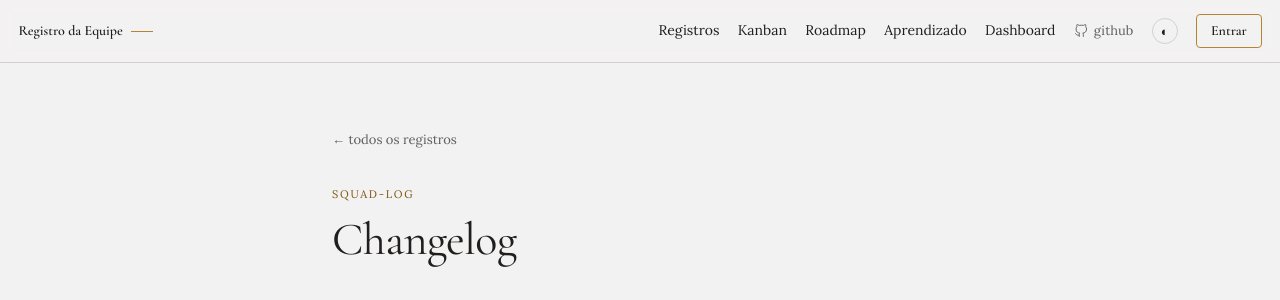
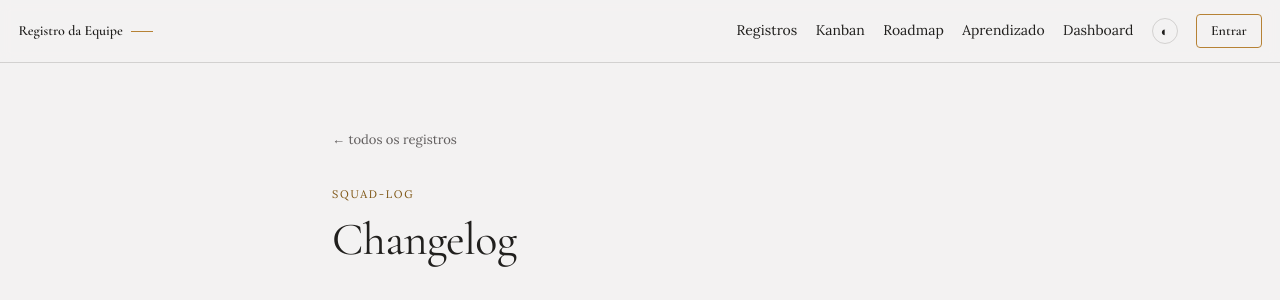
Before and after one commit to lorenzzo-urso/squad-log, a FastAPI app: page /changelog in a window 1280 px wide. Shown: the top 300 px of the page. Run offline with FastAPI, Linux system fonts and the light colour scheme; some libraries are stand-ins or nearby versions.

Commit message:
Remove links pro repositorio GitHub do site (nav e rodape)
Co-Authored-By: Claude Sonnet 5 <noreply@anthropic.com>

```diff
--- a/app/templates/base.html
+++ b/app/templates/base.html
@@ -22,10 +22,6 @@
         <a href="/aprendizado" {% if request.url.path.startswith('/aprendizado') %}aria-current="page"{% endif %}>Aprendizado</a>
         <a href="/dashboard" {% if request.url.path.startswith('/dashboard') %}aria-current="page"{% endif %}>Dashboard</a>
         {% if user %}<a href="/radar" {% if request.url.path.startswith('/radar') %}aria-current="page"{% endif %}>Meu radar</a>{% endif %}
-        <a href="https://github.com/Non-Systematic-Magic/squad-log" class="muted-link" target="_blank" rel="noopener">
-            <svg width="14" height="14" viewBox="0 0 24 24" fill="none" stroke="currentColor" stroke-width="1.6"><path d="M9 19c-5 1.5-5-2.5-7-3m14 6v-3.87a3.37 3.37 0 0 0-.94-2.61c3.14-.35 6.44-1.54 6.44-7A5.44 5.44 0 0 0 20 4.77 5.07 5.07 0 0 0 19.91 1S18.73.65 16 2.48a13.38 13.38 0 0 0-7 0C6.27.65 5.09 1 5.09 1A5.07 5.07 0 0 0 5 4.77 5.44 5.44 0 0 0 3.5 8.55c0 5.42 3.3 6.61 6.44 7A3.37 3.37 0 0 0 9 18.13V22"></path></svg>
-            github
-        </a>
         <button type="button" class="theme-toggle" id="theme-toggle" title="Alternar tema claro/escuro" aria-label="Alternar tema claro/escuro">◐</button>
         {% if user %}
             {% if user.role == 'admin' %}<a href="/admin" {% if request.url.path.startswith('/admin') %}aria-current="page"{% endif %}>Admin</a>{% endif %}
@@ -58,7 +54,6 @@
             </div>
             <div class="footer-col">
                 <span class="col-title">Contato</span>
-                <a href="https://github.com/Non-Systematic-Magic/squad-log" target="_blank" rel="noopener">github.com/non-systematic-magic</a>
                 <a href="/feed.xml">RSS</a>
                 <a href="/changelog">Changelog</a>
             </div>
```
